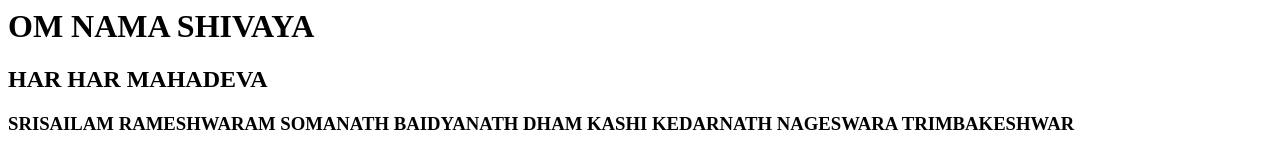
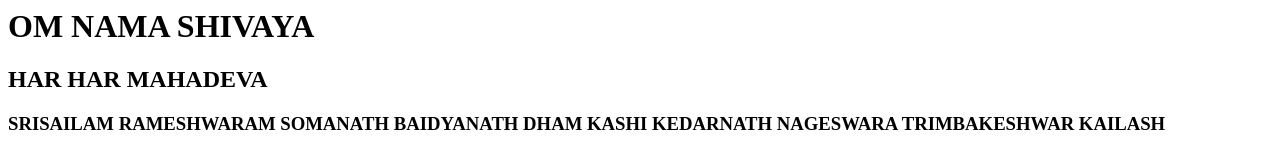
Before and after one commit to awsrohit2324/devopspractise, a plain HTML site: page index.html in a window 1280 px wide. Drawn offline with Linux system fonts and the light colour scheme.

Commit message:
Update index.html

```diff
--- a/index.html
+++ b/index.html
@@ -1,3 +1,3 @@
 <h1> OM NAMA SHIVAYA </h1>
 <h2> HAR HAR MAHADEVA </h2>
-<h3> SRISAILAM RAMESHWARAM SOMANATH BAIDYANATH DHAM KASHI KEDARNATH NAGESWARA TRIMBAKESHWAR</h3>
+<h3> SRISAILAM RAMESHWARAM SOMANATH BAIDYANATH DHAM KASHI KEDARNATH NAGESWARA TRIMBAKESHWAR KAILASH</h3>
```
